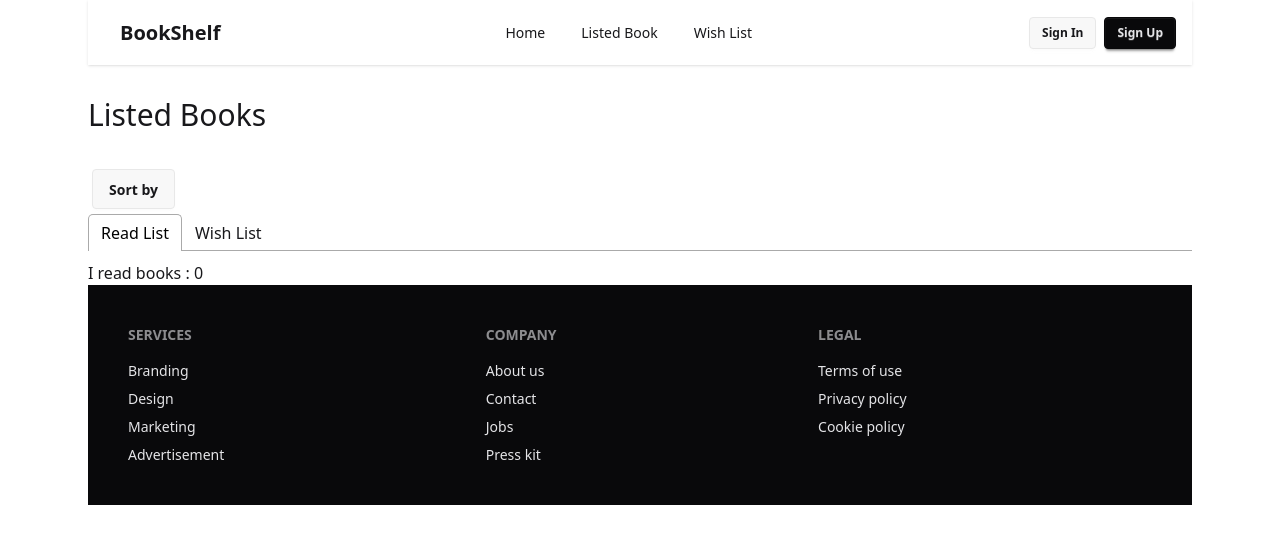
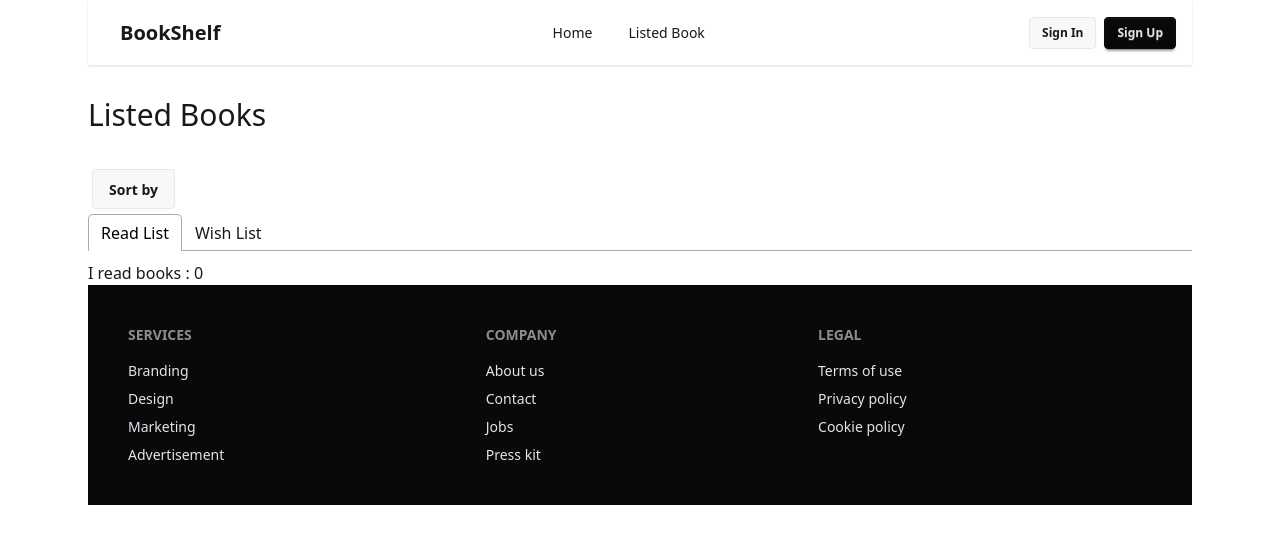
Before and after one commit to FaysalAhamad623/books-vibe, a React (Vite) app: page /listedBooks in a window 1280 px wide. Shown: the top 544 px of the page. Built offline with nearby package versions, Linux system fonts and the light colour scheme.

Commit message:
added wish list

```diff
--- a/src/Components/Navbar/Navbar.jsx
+++ b/src/Components/Navbar/Navbar.jsx
@@ -6,7 +6,6 @@ const Navbar = () => {
     <>
       <li><NavLink to="/" className="rounded-lg">Home</NavLink></li>
       <li><NavLink to="/listedBooks" className="rounded-lg">Listed Book</NavLink></li>
-      <li><NavLink to="/listedBooks" className="rounded-lg">Wish List</NavLink></li>
     </>
   );
 
--- a/src/ListedBooks/ListedBooks.jsx
+++ b/src/ListedBooks/ListedBooks.jsx
@@ -74,7 +74,7 @@ const ListedBooks = () => {
                     <h2>My wish list: {wishBook.length}</h2>
                     <div className='grid grid-cols-1 md:grid-cols-2 lg:grid-cols-3 gap-6 max-w-6xl mx-auto'>
                         {
-                            readBook.map(book => <Book book={book} key={book.bookId}></Book>)
+                            wishBook.map(book => <Book book={book} key={book.bookId}></Book>)
                         }
                     </div>
                 </TabPanel>
```
